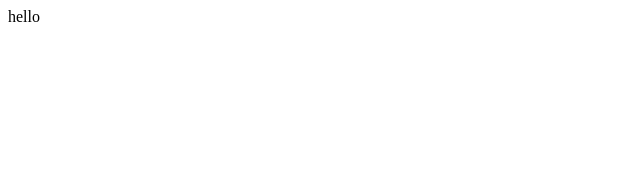
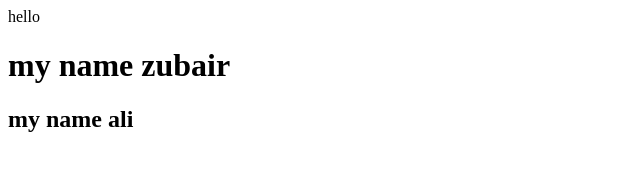
Before and after one commit to ZubairMahmood61/Demoproject, a plain HTML site: page index.html in a window 1280 px wide. Shown: the whole page, without its empty margins (0-640 px from the left). Drawn offline with Linux system fonts and the light colour scheme.

Commit message:
new add heading

```diff
--- a/index.html
+++ b/index.html
@@ -1 +1,3 @@
 <p>hello</p>
+<h1>my name zubair</h1>
+<h2>my name ali</h2>
```
